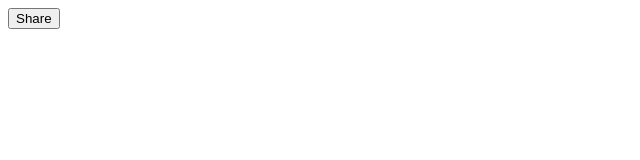
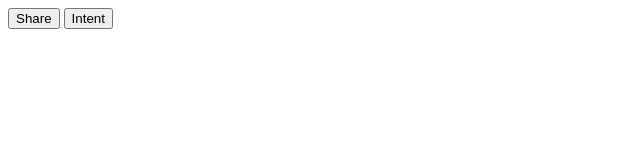
Before and after one commit to saiphani1998/test, a plain HTML site: page index.html in a window 1280 px wide. Shown: the whole page, without its empty margins (0-640 px from the left). Drawn offline with Linux system fonts and the light colour scheme.

Commit message:
Update index.html

```diff
--- a/index.html
+++ b/index.html
@@ -11,6 +11,7 @@
  <BODY>
 
  <button onClick="share()">Share</button>
+ <button onClick="intent()">Intent</button>
   <script src="script.js">
 
 </script>
```
